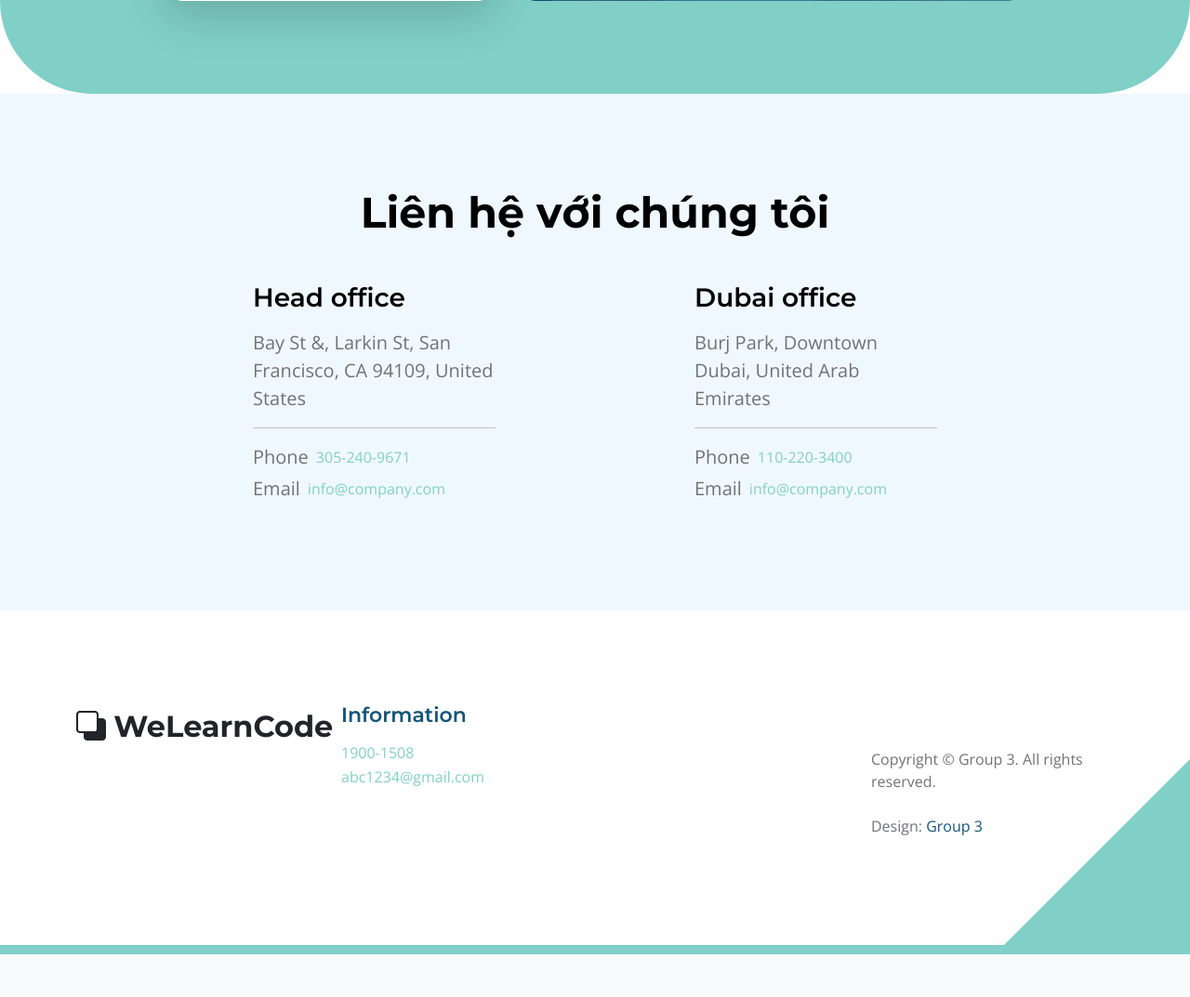
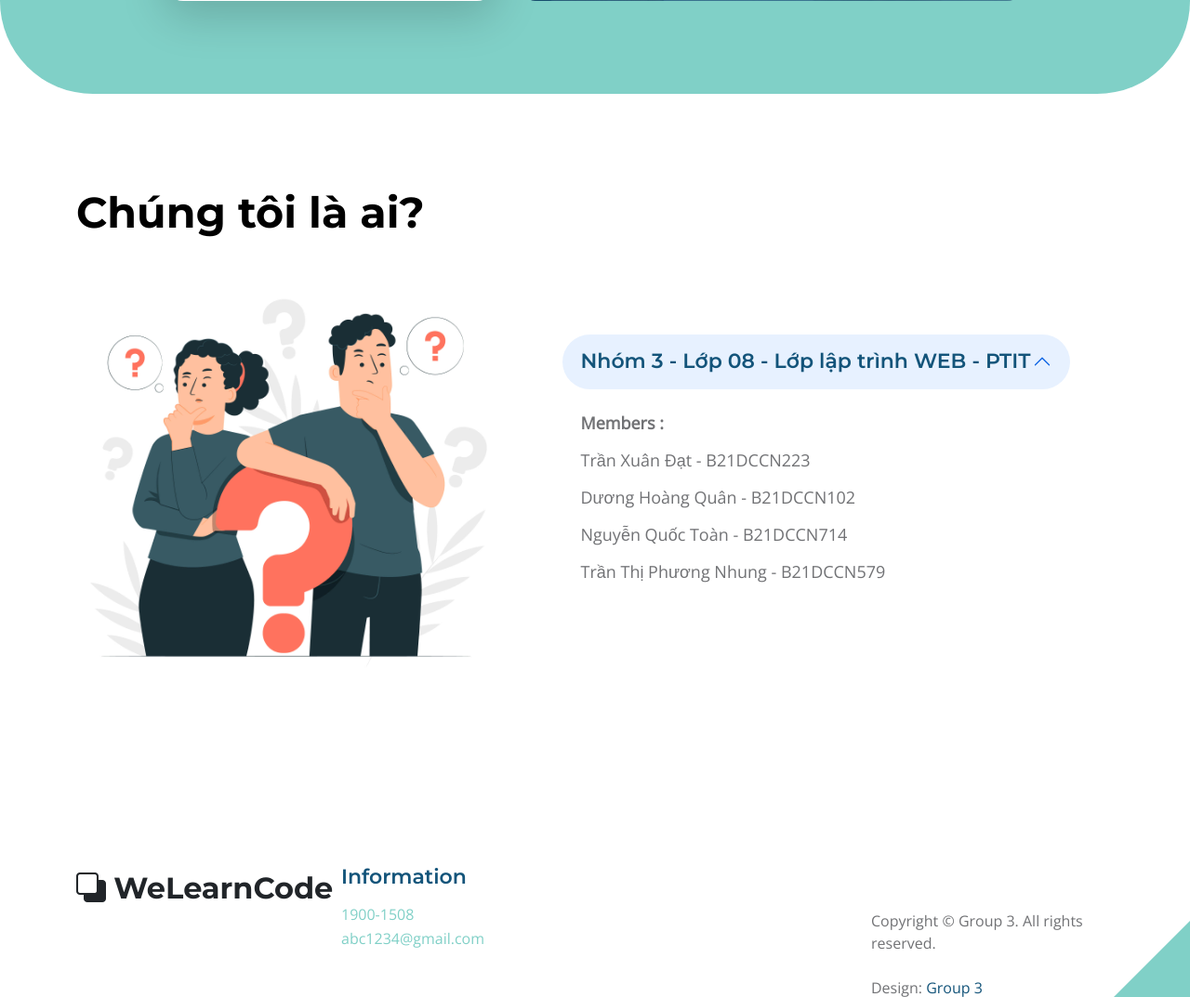
Before and after one commit to Kzzhoangquan/btlweb, a Flask app: page /admin in a window 1280 px wide. Shown: the part 673-1746 px from the top of the page at 93% size. Before the commit the page ends 1700 px from the top, so only its background shows below. Run offline with Flask 3, Linux system fonts and the light colour scheme; the visitor is signed in with stand-in values (Sample User, id 1); some libraries are stand-ins or nearby versions.

Commit message:
init project

```diff
--- a/templates/admin.html
+++ b/templates/admin.html
@@ -183,64 +183,85 @@ https://templatemo.com/tm-590-topic-listing
 
 
 
-            <section class="contact-section section-padding section-bg" id="section_5">
+            <section class="faq-section section-padding" id="section_4">
                 <div class="container">
                     <div class="row">
 
-                        <div class="col-lg-12 col-12 text-center">
-                            <h2 class="mb-5">Liên hệ với chúng tôi</h2>
+                        <div class="col-lg-6 col-12">
+                            <h2 class="mb-4">Chúng tôi là ai?</h2>
                         </div>
 
-                        <!--div class="col-lg-5 col-12 mb-4 mb-lg-0">
-                            <iframe class="google-map" src="https://www.google.com/maps/embed?pb=!1m18!1m12!1m3!1d2595.065641062665!2d-122.4230416990949!3d37.80335401520422!2m3!1f0!2f0!3f0!3m2!1i1024!2i768!4f13.1!3m3!1m2!1s0x80858127459fabad%3A0x808ba520e5e9edb7!2sFrancisco%20Park!5e1!3m2!1sen!2sth!4v1684340239744!5m2!1sen!2sth" width="100%" height="250" style="border:0;" allowfullscreen="" loading="lazy" referrerpolicy="no-referrer-when-downgrade"></iframe>
-                        </!--div-->
-
-                        <div class="col-lg-3 col-md-6 col-12 mb-3 mb-lg- mb-md-0 ms-auto">
-                            <h4 class="mb-3">Head office</h4>
-
-                            <p>Bay St &amp;, Larkin St, San Francisco, CA 94109, United States</p>
-
-                            <hr>
-
-                            <p class="d-flex align-items-center mb-1">
-                                <span class="me-2">Phone</span>
-
-                                <a href="tel: 305-240-9671" class="site-footer-link">
-                                    305-240-9671
-                                </a>
-                            </p>
-
-                            <p class="d-flex align-items-center">
-                                <span class="me-2">Email</span>
-
-                                <a href="mailto:info@company.com" class="site-footer-link">
-                                    info@company.com
-                                </a>
-                            </p>
+                        <div class="clearfix"></div>
+                        <div class="col-lg-5 col-12">
+                            <img src="static/images/faq_graphic.jpg" class="img-fluid" alt="FAQs">
                         </div>
 
-                        <div class="col-lg-3 col-md-6 col-12 mx-auto">
-                            <h4 class="mb-3">Dubai office</h4>
+                        <div class="col-lg-6 col-12 m-auto">
+                            <div class="accordion" id="accordionExample">
+                                <div class="accordion-item">
+                                    <h2 class="accordion-header" id="headingOne">
+                                        <button class="accordion-button" type="button" data-bs-toggle="collapse" data-bs-target="#collapseOne" aria-expanded="true" aria-controls="collapseOne">
+                                            Nhóm 3 - Lớp 08 - Lớp lập trình WEB - PTIT
+                                        </button>
+                                    </h2>
 
-                            <p>Burj Park, Downtown Dubai, United Arab Emirates</p>
+                                    <div id="collapseOne" class="accordion-collapse collapse show" aria-labelledby="headingOne" data-bs-parent="#accordionExample">
+                                        <div class="accordion-body">
+                                            <strong>Members :</strong><br>
+                                            Trần Xuân Đạt - B21DCCN223 <br>
+                                            Dương Hoàng Quân - B21DCCN102<br>
+                                            Nguyễn Quốc Toàn - B21DCCN714<br>
+                                            Trần Thị Phương Nhung - B21DCCN579
+                                        </div>
+                                    </div>
+                                </div>
+                            </div>
+                        </div>
 
-                            <hr>
+                        <div class="col-lg-6 col-12 m-auto">
+                            <!--div class="accordion" id="accordionExample">
+                                <div class="accordion-item">
+                                    <h2 class="accordion-header" id="headingOne">
+                                        <button class="accordion-button" type="button" data-bs-toggle="collapse" data-bs-target="#collapseOne" aria-expanded="true" aria-controls="collapseOne">
+                                        What is Topic Listing?
+                                        </button>
+                                    </h2>
 
-                            <p class="d-flex align-items-center mb-1">
-                                <span class="me-2">Phone</span>
+                                    <div id="collapseOne" class="accordion-collapse collapse show" aria-labelledby="headingOne" data-bs-parent="#accordionExample">
+                                        <div class="accordion-body">
+                                            Topic Listing is free Bootstrap 5 CSS template. <strong>You are not allowed to redistribute this template</strong> on any other template collection website without our permission. Please contact TemplateMo for more detail. Thank you.
+                                        </div>
+                                    </div>
+                                </div>
 
-                                <a href="tel: 110-220-3400" class="site-footer-link">
-                                    110-220-3400
-                                </a>
-                            </p>
+                                <div class="accordion-item">
+                                    <h2 class="accordion-header" id="headingTwo">
+                                        <button class="accordion-button collapsed" type="button" data-bs-toggle="collapse" data-bs-target="#collapseTwo" aria-expanded="false" aria-controls="collapseTwo">
+                                        How to find a topic?
+                                    </button>
+                                    </h2>
 
-                            <p class="d-flex align-items-center">
-                                <span class="me-2">Email</span>
+                                    <div id="collapseTwo" class="accordion-collapse collapse" aria-labelledby="headingTwo" data-bs-parent="#accordionExample">
+                                        <div class="accordion-body">
+                                            You can search on Google with <strong>keywords</strong> such as templatemo portfolio, templatemo one-page layouts, photography, digital marketing, etc.
+                                        </div>
+                                    </div>
+                                </div>
 
-                                <a href="mailto:info@company.com" class="site-footer-link">
-                                    info@company.com
-                                </a>
-                            </p>
+                                <div class="accordion-item">
+                                    <h2 class="accordion-header" id="headingThree">
+                                        <button class="accordion-button collapsed" type="button" data-bs-toggle="collapse" data-bs-target="#collapseThree" aria-expanded="false" aria-controls="collapseThree">
+                                        Does it need to paid?
+                                    </button>
+                                    </h2>
+
+                                    <div id="collapseThree" class="accordion-collapse collapse" aria-labelledby="headingThree" data-bs-parent="#accordionExample">
+                                        <div class="accordion-body">
+                                            You can modify any of this with custom CSS or overriding our default variables. It's also worth noting that just about any HTML can go within the <code>.accordion-body</code>, though the transition does limit overflow.
+                                        </div>
+                                    </div>
+                                </div>
+                            </!--div-->
                         </div>
 
                     </div>
```
Also changed, not shown: templates/tracnghiem.html (+0 -62 lines).
